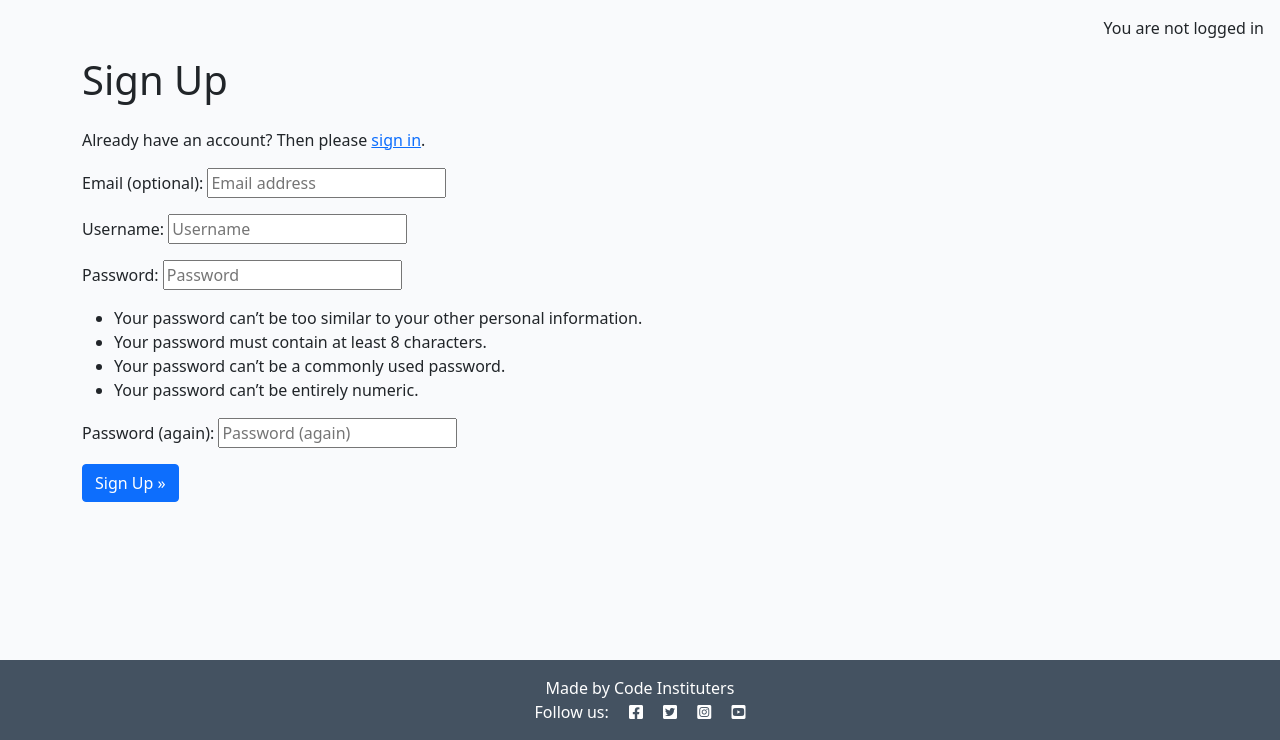
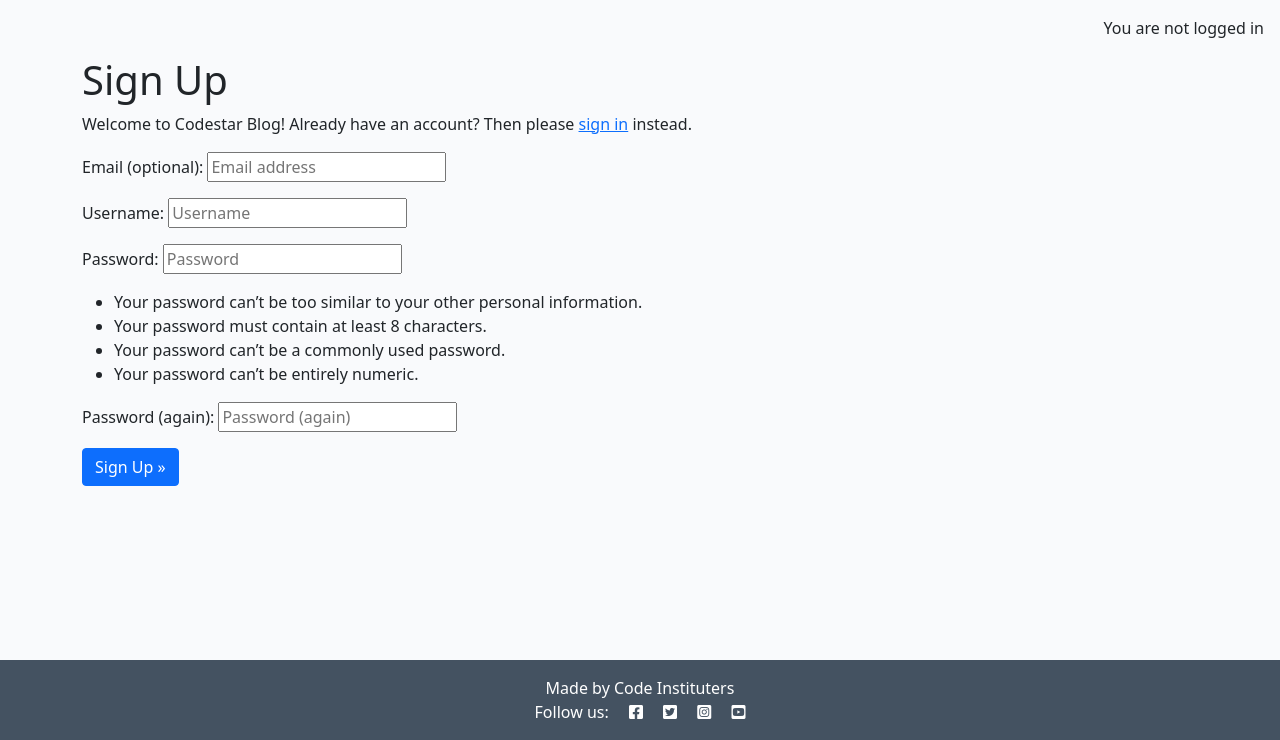
Before and after one commit to PeaJaySee/codestar_project, a Django app: page /accounts/signup/ in a window 1280 px wide. Shown: the part 60-800 px from the top of the page. Run offline with Django 4.2, Linux system fonts and the light colour scheme.

Commit message:
further styling

```diff
--- a/templates/account/signup.html
+++ b/templates/account/signup.html
@@ -5,10 +5,10 @@
 {% block head_title %}{% trans "Signup" %}{% endblock head_title %}
 
 {% block content %}
-<div class="container mt-2">
-    <h1 class="mb-4">{% trans "Sign Up" %}</h1>
+<div class="container mt-3 ms-20">
+    <h1 class="mb-2 display-9">{% trans "Sign Up" %}</h1>
 
-    <p>{% blocktrans %}Already have an account? Then please <a href="{{ login_url }}">sign in</a>.{% endblocktrans %}</p>
+    <p>{% blocktrans %}Welcome to Codestar Blog! Already have an account? Then please <a href="{{ login_url }}">sign in</a> instead.{% endblocktrans %}</p>
 
     <form class="signup" id="signup_form" method="post" action="{% url 'account_signup' %}">
         {% csrf_token %}
```
